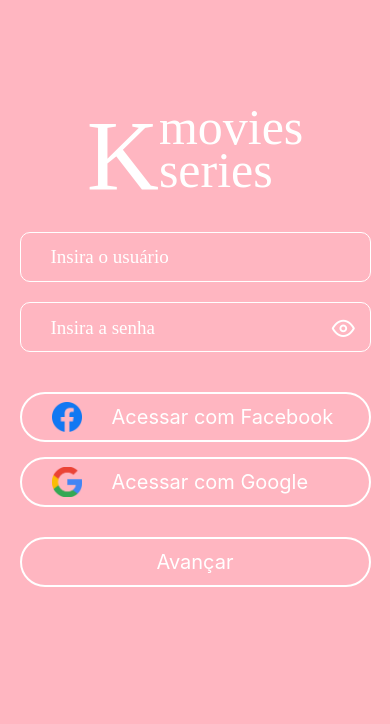
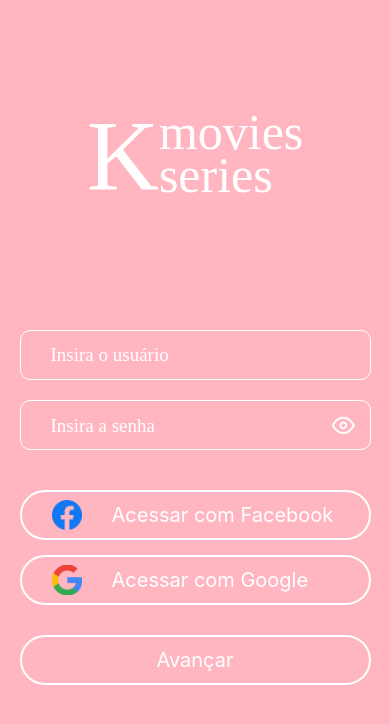
Before and after one commit to Lu1sHenrique/KmovieKseries, a React Native app: screen /Login in a window 390 px wide. Shown: the top 724 px of the page. Built offline with nearby package versions, Linux system fonts and the light colour scheme; some icons are missing.

Commit message:
refactor: ajustes styles

```diff
--- a/src/pages/login/index.tsx
+++ b/src/pages/login/index.tsx
@@ -7,6 +7,7 @@ import {
   TouchableOpacity,
   ActivityIndicator,
   Image,
+  Alert
 } from 'react-native';
 import Icon from 'react-native-vector-icons/AntDesign';
 import IconFeather from 'react-native-vector-icons/Feather';
@@ -46,6 +47,10 @@ function App(): JSX.Element {
 
   const hideAlertValidacaoPass = () => setShowValidacaoUser(false);
 
+  function loginExtra(){
+    Alert.alert("BORA QUERER?")
+  }
+
   async function login() {
     const cadastroUsuario = new CadastroUsuario(user);
 
@@ -77,7 +82,7 @@ function App(): JSX.Element {
         <View style={styles.containerTitleK}>
           <Text style={styles.titleK}>K</Text>
         </View>
-        <View style={{flexDirection: 'column'}}>
+        <View style={{flexDirection: 'column', marginTop: 5}}>
           <Text style={styles.titleMovies}>movies</Text>
           <Text style={styles.titleSeries}>series</Text>
         </View>
@@ -113,7 +118,7 @@ function App(): JSX.Element {
         </View>
       </View>
 
-      <TouchableOpacity onPress={login} style={styles.buttonLoginExtras}>
+      <TouchableOpacity onPress={loginExtra} style={styles.buttonLoginExtras}>
         <Image
           source={require('../../assets/images/logo_f.png')}
           style={styles.image}
@@ -121,7 +126,7 @@ function App(): JSX.Element {
         <Text style={styles.txtButton}>Acessar com Facebook</Text>
       </TouchableOpacity>
 
-      <TouchableOpacity onPress={login} style={styles.buttonLoginExtras}>
+      <TouchableOpacity onPress={loginExtra} style={styles.buttonLoginExtras}>
         <Image
           source={require('../../assets/images/logo_g.png')}
           style={styles.image}
--- a/src/pages/login/style.tsx
+++ b/src/pages/login/style.tsx
@@ -11,7 +11,7 @@ const styles = StyleSheet.create({
 
   content:{
     width: '90%',
-    marginTop: '5%',
+    marginTop: '30%',
     alignSelf: 'center'
   },
 
```
